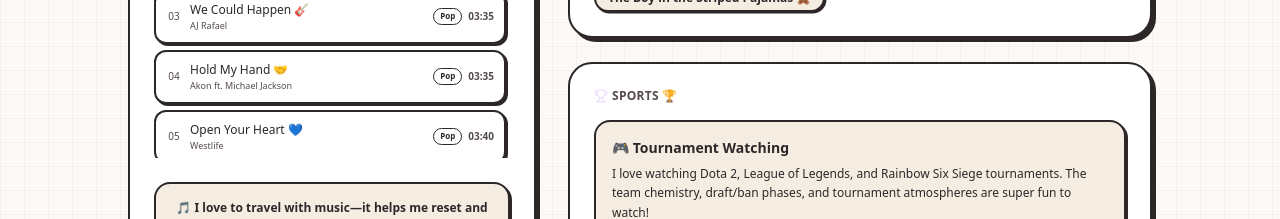
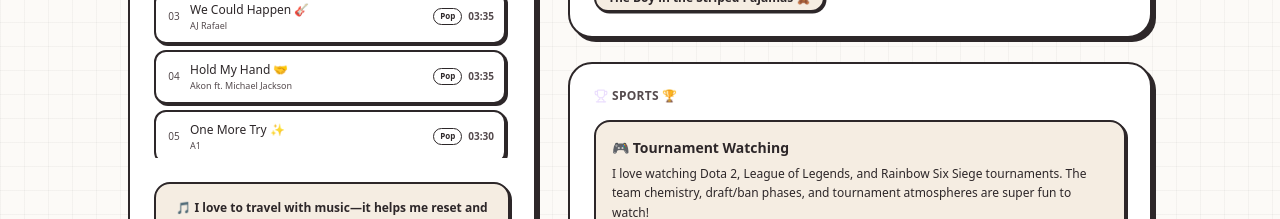
Before and after one commit to jplacorte/personal-profile, a Next.js app: page / in a window 1280 px wide. Shown: the part 3480-3699 px from the top of the page. Built offline with nearby package versions, Linux system fonts and the light colour scheme.

Commit message:
feat: add One More Try by A1 after Hold My Hand in media player

```diff
--- a/src/components/MediaSection.tsx
+++ b/src/components/MediaSection.tsx
@@ -54,6 +54,7 @@ export default function MediaSection() {
     { title: "Kailan? 🌧️", artist: "Maki", duration: "03:52", type: "OPM", youtubeId: "Uq8ZhVpNYzs" },
     { title: "We Could Happen 🎸", artist: "AJ Rafael", duration: "03:35", type: "Pop", youtubeId: "V6HB_6ltwSA" },
     { title: "Hold My Hand 🤝", artist: "Akon ft. Michael Jackson", duration: "03:35", type: "Pop", youtubeId: "P9cVHpktlJM" },
+    { title: "One More Try ✨", artist: "A1", duration: "03:30", type: "Pop", youtubeId: "l48CCJDW2H4" },
     { title: "Open Your Heart 💙", artist: "Westlife", duration: "03:40", type: "Pop", youtubeId: "rjf-MMJugsM" },
     { title: "Out of Time ⏳", artist: "The Weeknd", duration: "03:35", type: "R&B", youtubeId: "kxgj5af8zg4" },
     { title: "Lighters 🔥", artist: "Bad Meets Evil ft. Bruno Mars", duration: "05:08", type: "Pop Rap", youtubeId: "YWt4wmZ_EMI" },
@@ -64,7 +65,6 @@ export default function MediaSection() {
     { title: "Shelter (Ghibli Version) ☁️", artist: "Porter Robinson", duration: "04:40", type: "Orchestral", youtubeId: "tY3x3JXqAJs" },
     { title: "Octopath Traveler Main Theme 🎻", artist: "Yasunori Nishiki", duration: "02:35", type: "Game OST", youtubeId: "sR1OHW_IReI" },
     { title: "Final Fantasy Theme 🌌", artist: "Nobuo Uematsu", duration: "03:08", type: "Game OST", youtubeId: "fsbqOGSw-5A" },
-
   ];
 
   const tvShows = [
```
